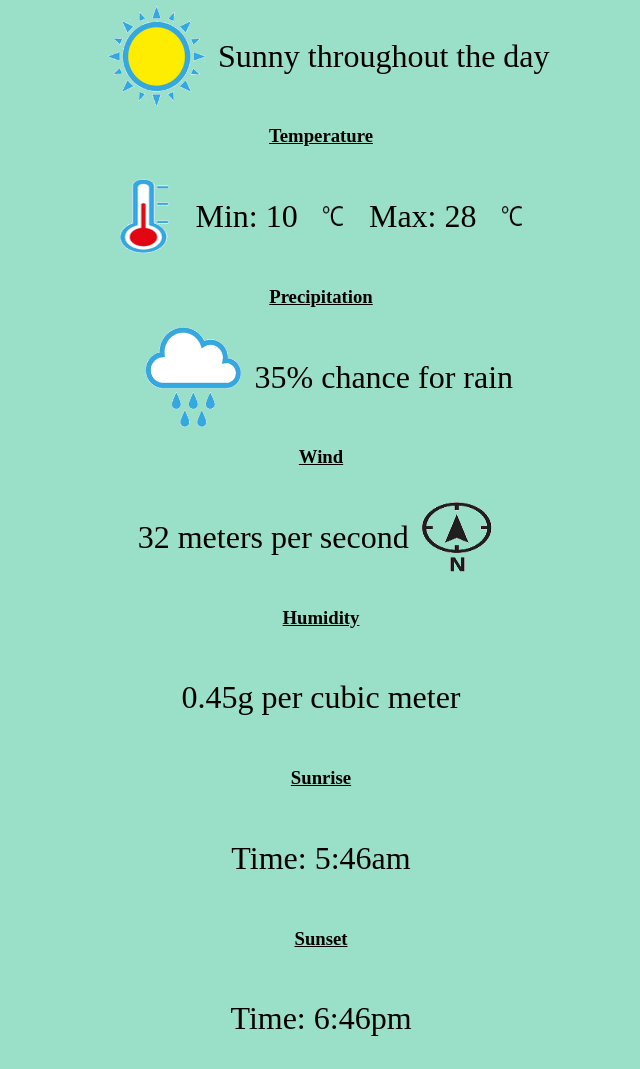
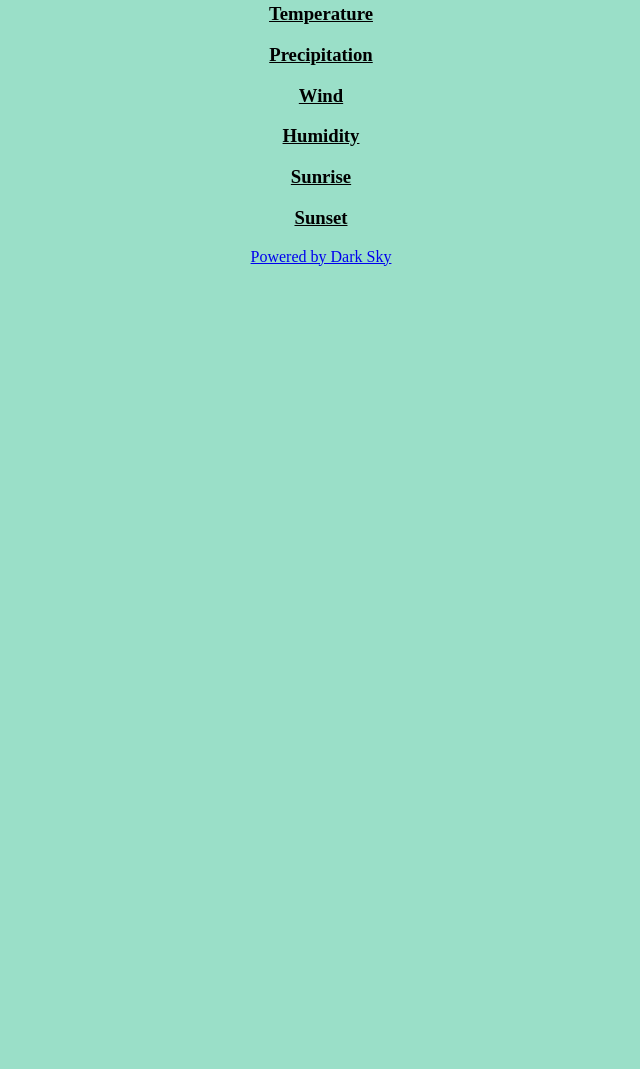
Before and after one commit to Shaun-Pienaar/Weather-App, a website: page index.html in a window 1280 px wide. Shown: the part 286-1355 px from the top of the page, without its empty margins (319-959 px from the left). After the commit the page ends 800 px from the top, so only its background shows below. Drawn offline with Linux system fonts and the light colour scheme.

Commit message:
Removed temp data and modified home page

```diff
--- a/index.html
+++ b/index.html
@@ -23,44 +23,46 @@
       <label id="unit2Label">imperial</label>
       <button id="submit" onclick="submitInfo()">Submit</button>
     </div>
+    <h1 id="processingText">Processing</h1>
     <h2><u>Forecast</u></h2>
     <div id="forecast" class="result">
       <img id="forecastImage" src="images/Sunny.png" alt="Image unavailable" width="100px" height="100px">
-      <p id="forecastText">Sunny throughout the day</p>
+      <p id="forecastText"></p>
     </div>
     <h3><u>Temperature</u></h3>
     <div id="temperature" class="result">
       <img id="temperatureImage" src="images/Mediumtemp.png" alt="Temp:" width="50px" height="75px">
       <div id="tempMinContainer">
-        <p id="temperatureMinText">Min: 10</p>
+        <p id="temperatureMinText"></p>
         <img id="temperatureMinImage" src="images/celcius.png" alt="C" width="20px" height="20px">
       </div>
       <div id="tempMaxContainer">
-        <p id="temperatureMaxText">Max: 28</p>
+        <p id="temperatureMaxText"></p>
         <img id="temperatureMaxImage" src="images/celcius.png" alt="C" width="20px" height="20px">
       </div>
     </div>
     <h3><u>Precipitation</u></h3>
     <div id="percipitation" class="result">
       <img id="percipitationImage" src="images/Rain.png" alt="Rain" width="100px" height="100px">
-      <p id="percipitationText">35% chance for rain</p>
+      <p id="percipitationText"></p>
     </div>
     <h3><u>Wind</u></h3>
     <div id="wind" class="result">
-      <p id="windText">32 meters per second</p>
+      <p id="windText"></p>
       <img id="windImage" src="images/N.png" alt="North" width="70px" height="70px">
     </div>
     <h3><u>Humidity</u></h3>
     <div id="humidity" class="result">
-      <p id="humidityText">0.45g per cubic meter</p>
+      <p id="humidityText"></p>
     </div>
     <h3><u>Sunrise</u></h3>
     <div id="sunrise" class="result">
-      <p id="sunriseText">Time: 5:46am</p>
+      <p id="sunriseText"></p>
     </div>
     <h3><u>Sunset</u></h3>
     <div id="sunset" class="result">
-      <p id="sunsetText">Time: 6:46pm</p>
+      <p id="sunsetText"></p>
     </div>
+    <a href="https://darksky.net/poweredby">Powered by Dark Sky</a>
   </body>
 </html>
--- a/public/css/style.css
+++ b/public/css/style.css
@@ -1,8 +1,16 @@
 body{
   margin: 0;
   padding: 0;
+  padding-bottom: 3%;
   background-color: rgb(154, 223, 200);
   text-align: center;
+  align-items: center;
+  justify-items: center;
+}
+
+#processingText{
+  color: darkblue;
+  display: none;
 }
 
 input{
@@ -89,10 +97,10 @@ h2{
 }
 
 .result{
-  display: flex;
   justify-content: center;
   align-items: center;
   font-size: 200%;
+  display: none;
 }
 
 #tempMinContainer, #tempMaxContainer{
--- a/public/js/script.js
+++ b/public/js/script.js
@@ -1,4 +1,6 @@
 async function submitInfo(){
+  let processingText = document.getElementById('processingText');
+  processingText.style.display = 'block';
   //Select elements
   let country = document.getElementById('countryInput').value;
   let city = document.getElementById('cityInput').value;
@@ -21,6 +23,11 @@ async function submitInfo(){
   if(error === null){
     setResults(info.daily.data[0], units);
   }
+  let result = document.getElementsByClassName('result');
+  for(let i = 0; i < result.length; i++){
+    result[i].style.display = 'flex';
+  }
+  processingText.style.display = 'none';
 }
 
 async function makeRequest(country, city, date, units){
@@ -118,7 +125,7 @@ function setForecast(iconString, summary){
       image.src = 'images/Cloudy.png';
       break;
     case 'wind':
-      image.src = 'images/Cloudy.png';
+      image.src = 'images/PartlyCloudy.png';
       break;
     case 'fog':
       image.src = 'images/Cloudy.png';
```
